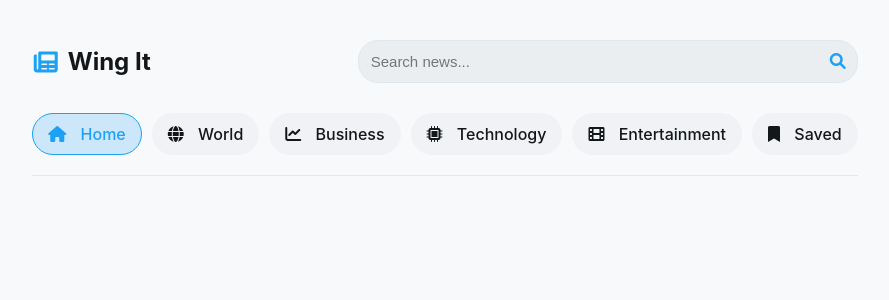
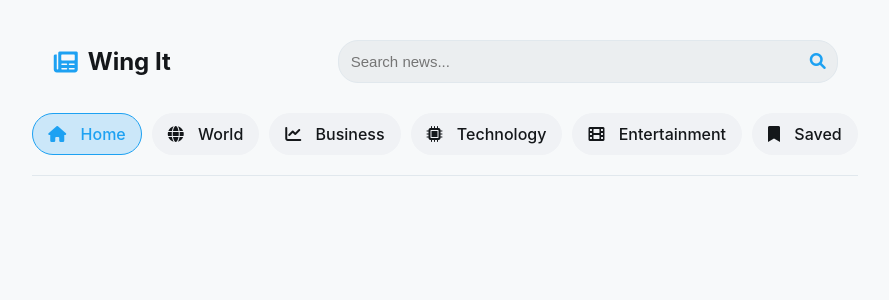
Before and after one commit to prannvat/WingIt, a Flask app: page /news in a window 1280 px wide. Shown: the top 300 px of the page, without its empty margins (195-1084 px from the left). Run offline with Flask 3, Linux system fonts and the light colour scheme.

Commit message:
changed header layout

```diff
--- a/static/styles.css
+++ b/static/styles.css
@@ -111,6 +111,8 @@ nav ul li i {
     display: flex;
     justify-content: space-between;
     align-items: center;
+    padding-left: 20px;
+    padding-right: 20px;
     gap: 20px;
 }
 /* Updated search container for center position */
@@ -149,9 +151,26 @@ nav ul li i {
     font-size: 16px;
 }
 
-.news-feed {
+/* .news-feed {
     max-width: 600px;
     margin: 0 auto;
+} */
+.news-feed {
+    display: grid;
+    grid-template-columns: 1fr; /* Default to single column for mobile */
+}
+
+@media (min-width: 768px) {
+    .news-feed {
+        grid-template-columns: repeat(auto-fit, minmax(400px, 1fr)); /* Adjust for larger screens */
+    }
+}
+
+.news-feed {
+    gap: 20px;
+    width: 100%;
+    padding: 20px;
+    box-sizing: border-box;
 }
 
 .article {
```
